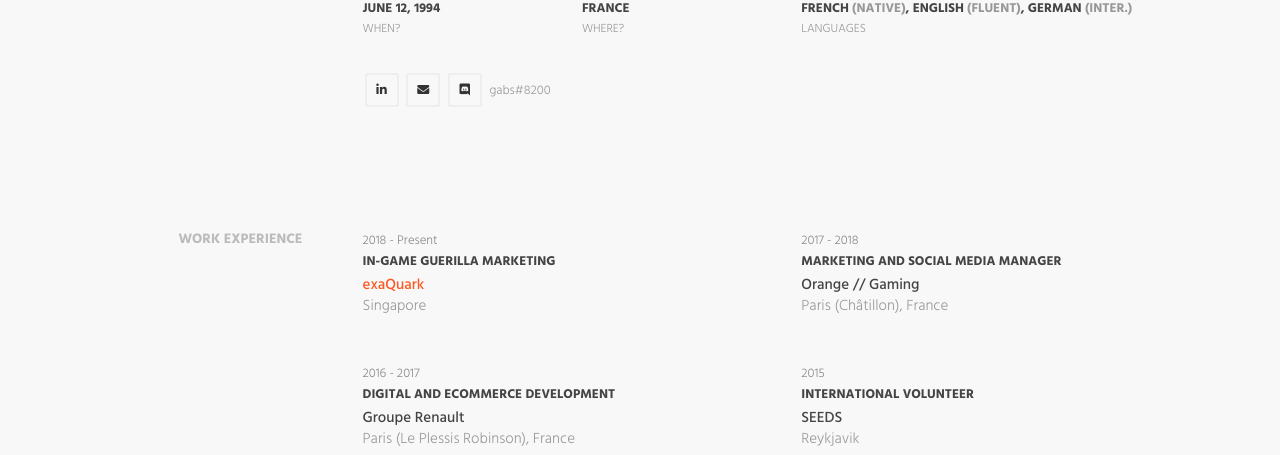
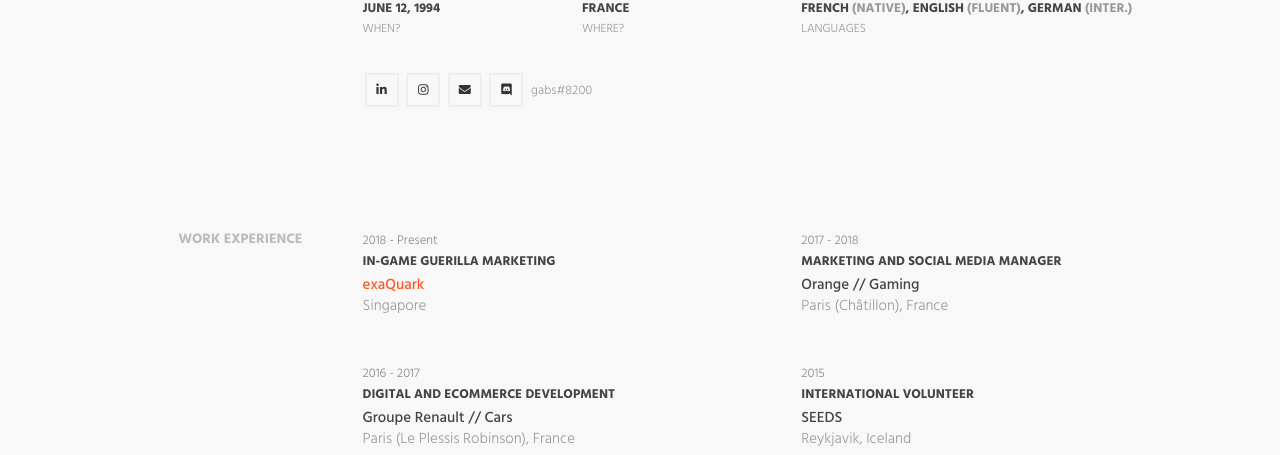
Before and after one commit to GabZoFar/gabzofar.github.io, a plain HTML site: page index.html in a window 1280 px wide. Shown: the part 345-800 px from the top of the page. Drawn offline with Linux system fonts and the light colour scheme; files that its build step writes are made by us from their sources.

Commit message:
added insta // cars

```diff
--- a/index.html
+++ b/index.html
@@ -91,10 +91,10 @@ As soon as this experience ended, my craving for learning new tricks and workaro
 
                 <ul class="social-icon">
                   <li><a href="http://linkedin.com/in/gabrielle-neveu/"><i class="fab fa-linkedin-in" aria-hidden="true"></i></a></li>
-
-                    <li><a href="mailto:gabrielle.neveu@gmail.com"><i class="fas fa-envelope" aria-hidden="true"></i></a></li>
-                    <li><a href="https://discord.com"><i class="fab fa-discord" aria-hidden="true"></i></a></li>
-                    <li><small>gabs#8200</small> </li>
+                  <li><a href="https://www.instagram.com/gabzou/"><i class="fab fa-instagram" aria-hidden="true"></i></a></li>
+                  <li><a href="mailto:gabrielle.neveu@gmail.com"><i class="fas fa-envelope" aria-hidden="true"></i></a></li>
+                  <li><a href="https://discord.com"><i class="fab fa-discord" aria-hidden="true"></i></a></li>
+                  <li><small>gabs#8200</small> </li>
 
                     </div></a></li>
                 </ul>
@@ -280,7 +280,7 @@ work-history-wrapper -->
                         <div class="content-item">
                             <small>2016 - 2017</small>
                             <h3>Digital and eCommerce development</h3>
-                            <h4>Groupe Renault</h4>
+                            <h4>Groupe Renault // Cars</h4>
 
                             <p>Paris (Le Plessis Robinson), France</p>
                         </div>
@@ -292,7 +292,7 @@ work-history-wrapper -->
                             <h3>International Volunteer</h3>
                             <h4>SEEDS</h4>
 
-                            <p>Reykjavik</p>
+                            <p>Reykjavik, Iceland</p>
                         </div>
                         <!-- .experience-item -->
                     </div>
```
